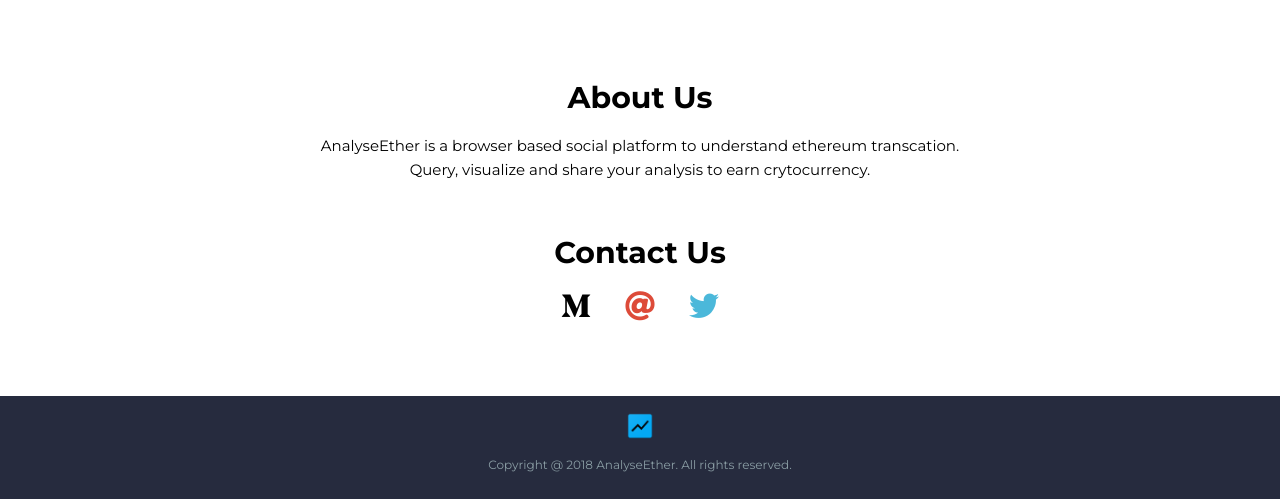
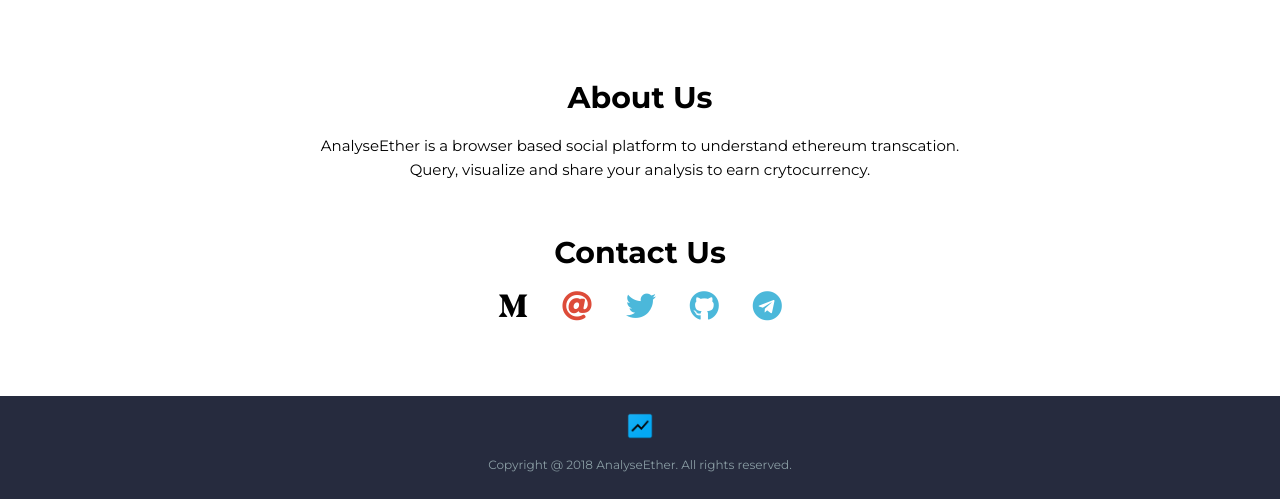
Before and after one commit to priyamshah112/ether-app, a Flask app: page / in a window 1280 px wide. Shown: the part 2524-3023 px from the top of the page. Run offline with Flask 2, Linux system fonts and the light colour scheme; some libraries are stand-ins or nearby versions.

Commit message:
Edited index.html with github and telegram (could not find telegram chanel of Analyse Ether)

```diff
--- a/analyseether/templates/index.html
+++ b/analyseether/templates/index.html
@@ -58,6 +58,8 @@
             <li><a href="https://medium.com/@analyseether" target="_blank" title="AnalyseEther Medium" class="medium"><i class="fab fa-medium-m"></i></a></li>
               <li><a href="mailto:ankit@analyseether.com" target="_top" title="AnalyseEther Gmail" class="gmail"><i class="fas fa-at" style="color:#dd4b39;"></i></a></li>
             <li><a href="https://twitter.com/AnalyseEther" target="_blank" title="AnalyseEther Twitter" class="twitter"><i class="fab fa-twitter"></i></a></li>
+            <li><a href="https://github.com/analyseether/ether-app" target="_blank" title="AnalyseEther Github" class="github"><i class="fab fa-github"></i></a></li>
+            <li><a href="#" target="_blank" title="AnalyseEther Telegram" class="telegram"><i class="fab fa-telegram"></i></a></li>
           </ul>
         </div>
        </div>
```
